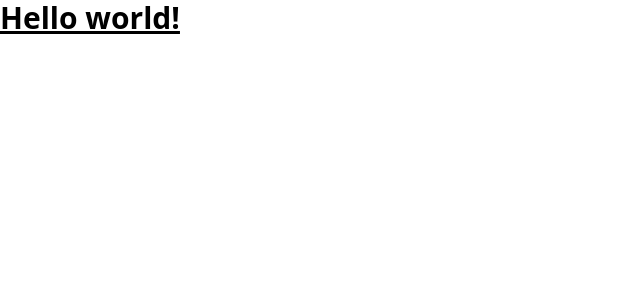
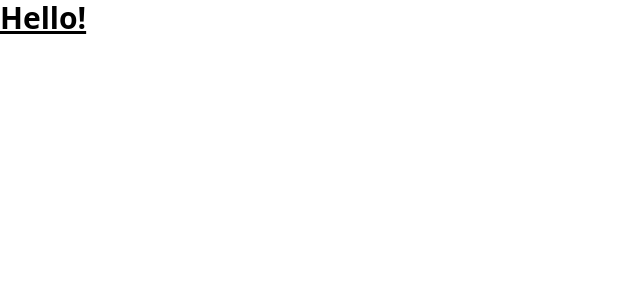
Before and after one commit to NishB369/Gifting_Ecommerce, a React (Vite) app in the folder Admin_Panel/: page / in a window 1280 px wide. Shown: the top 300 px of the page, without its empty margins (0-640 px from the left). Built offline with nearby package versions, Linux system fonts and the light colour scheme.

Commit message:
Directory Structure Completed

```diff
--- a/Admin_Panel/src/App.jsx
+++ b/Admin_Panel/src/App.jsx
@@ -1,10 +1,11 @@
-import React from 'react'
+// import React from 'react'
+import React from "react"
 
 const App = () => {
   return (
     <div>
       <h1 className="text-3xl font-bold underline">
-      Hello world!
+      Hello!
     </h1>
     </div>
   )
```
